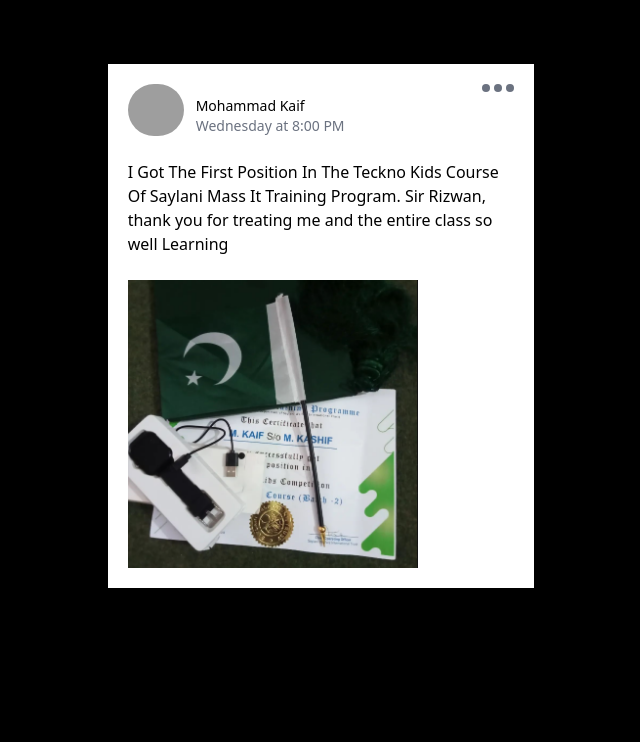
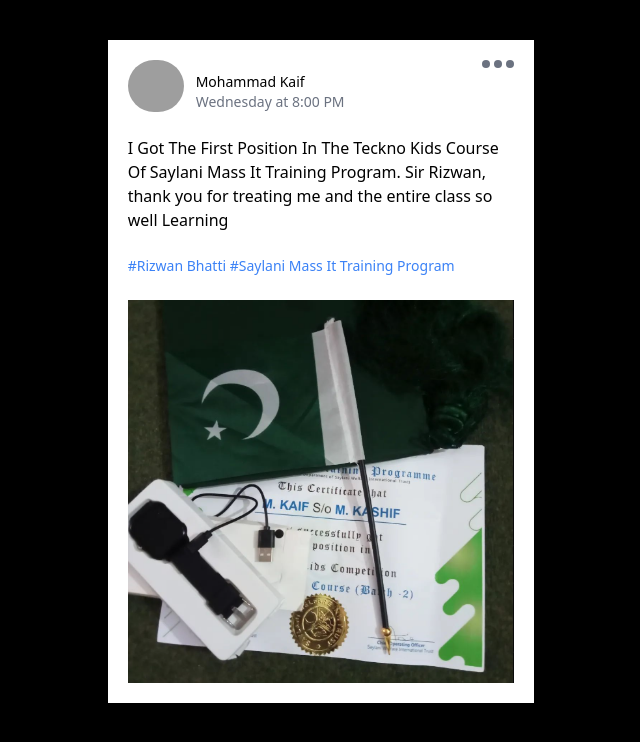
Before and after one commit to MKAIF5/ReactJs-Meta-Post-With-Tailwand, a React (Vite) app in the folder ReactJs-Meta-Post/: page / in a window 1280 px wide. Shown: the top 742 px of the page, without its empty margins (319-959 px from the left). Built offline with nearby package versions, Linux system fonts and the light colour scheme; grey boxes are pictures that could not be loaded.

Commit message:
65% work completed

```diff
--- a/ReactJs-Meta-Post/src/App.jsx
+++ b/ReactJs-Meta-Post/src/App.jsx
@@ -3,7 +3,7 @@ import "./App.css";
 function App() {
   return (
     <>
-      <div className="bg-white w-1/3 m-auto mt-16 p-5">
+      <div className="bg-white w-1/3 m-auto mt-10 p-5">
         <div className="flex justify-around gap-44">
           <div className="flex gap-3">
             <img
@@ -31,10 +31,12 @@ function App() {
             Training Program.  <span>
             Sir Rizwan, thank you for treating me and the entire class so well Learning</span>
           </p>
+          <br />
+          <p className="text-sm text-blue-500">#Rizwan Bhatti  #Saylani Mass It Training Program</p>
         </div>
         <br />
         <div>
-        <img className="w-3/4 h-1/4" src="../assets/my-awards.png" alt="" />
+        <img className="w-auto h-1/4" src="../assets/my-awards.png" alt="" />
         </div>
       </div>
     </>
```
